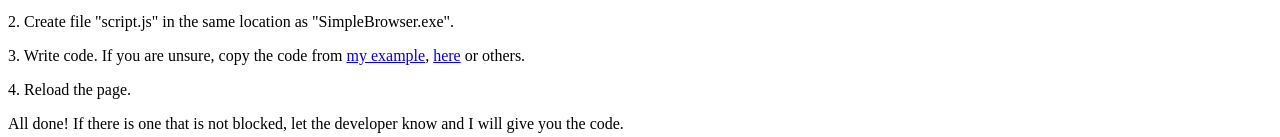
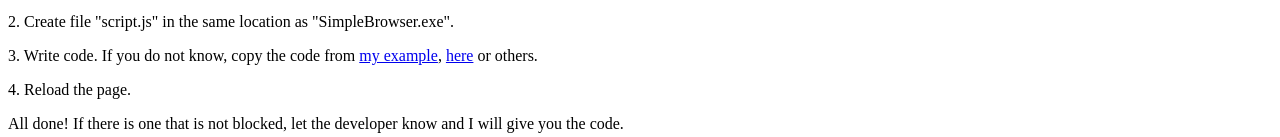
Before and after one commit to Ichihai1415/Ichihai1415.github.io, a plain HTML site: page programs/simple-browser/how-to-block-ads.html in a window 1280 px wide. Shown: the part 188-325 px from the top of the page. Drawn offline with Linux system fonts and the light colour scheme.

Commit message:
文修正

```diff
--- a/programs/simple-browser/how-to-block-ads.html
+++ b/programs/simple-browser/how-to-block-ads.html
@@ -30,7 +30,7 @@
     <h2>Procedure</h2>
     <p>1. Check your SimpleBrowser version. Must be version 1.0.2 or higher.</p>
     <p>2. Create file "script.js" in the same location as "SimpleBrowser.exe".</p>
-    <p>3. Write code. If you are unsure, copy the code from <a href="#code">my example</a>, <a href="https://qiita.com/yamazaki3104/items/4073a4fd98cd7c4afe0d#%E3%81%9F%E3%81%A8%E3%81%88%E3%81%B0%E5%BA%83%E5%91%8A%E3%82%92%E3%83%96%E3%83%AD%E3%83%83%E3%82%AF">here</a> or others.</p>
+    <p>3. Write code. If you do not know, copy the code from <a href="#code">my example</a>, <a href="https://qiita.com/yamazaki3104/items/4073a4fd98cd7c4afe0d#%E3%81%9F%E3%81%A8%E3%81%88%E3%81%B0%E5%BA%83%E5%91%8A%E3%82%92%E3%83%96%E3%83%AD%E3%83%83%E3%82%AF">here</a> or others.</p>
     <p>4. Reload the page.</p>
     All done! If there is one that is not blocked, let the developer know and I will give you the code.
     <h2 id="code">Code example</h2>
```
